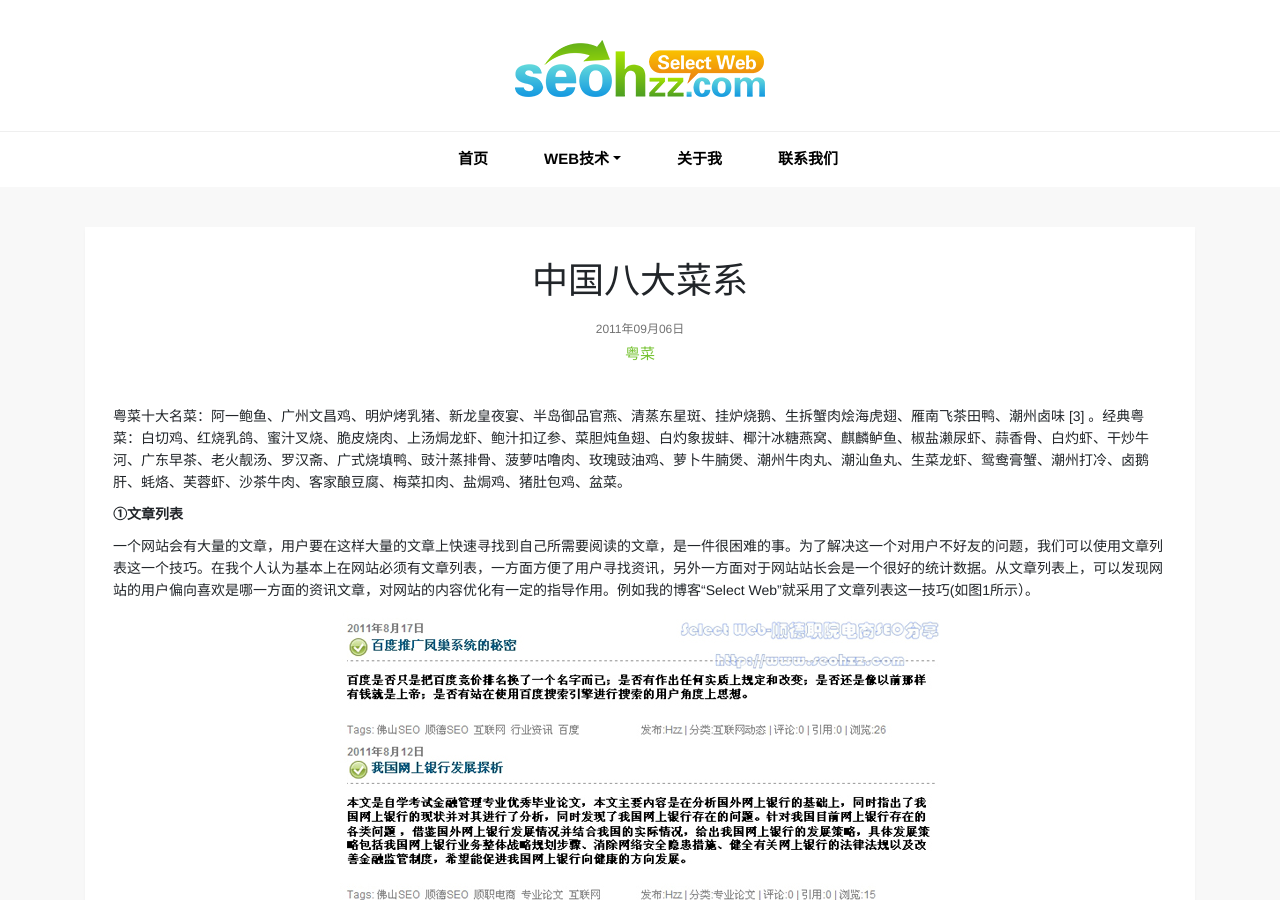
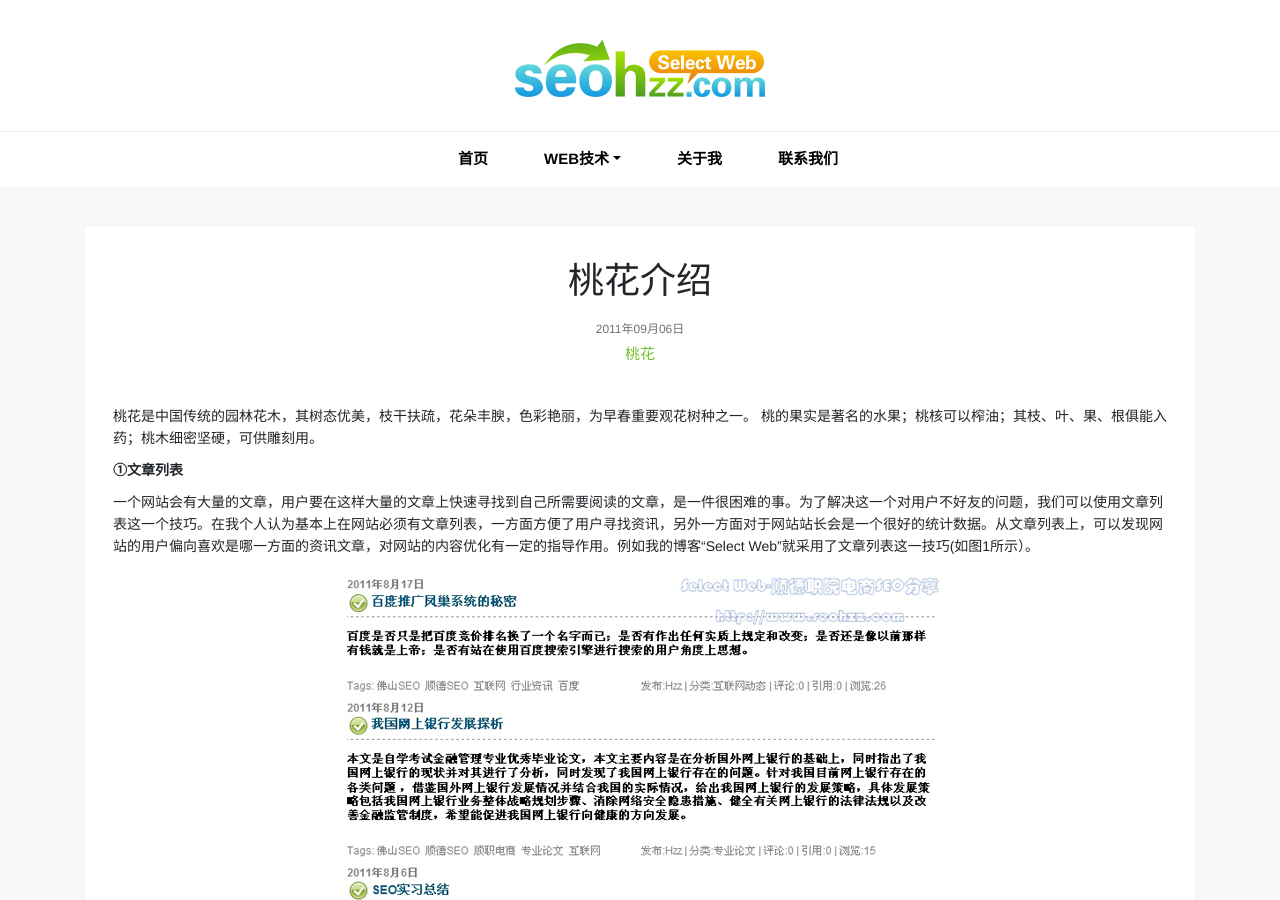
Before and after one commit to sunglite/sunglite.github.io, a Jekyll site: the page built from ueo/_posts/2011-09-06-web-read-skill.html, in a window 1280 px wide and 900 px high. Built offline with Jekyll 4.4.1, drawn with Linux system fonts in a browser that asks for light colours; comment, search, counter and statistics services are not loaded.

Commit message:
Update 2011-09-06-web-read-skill.html

```diff
--- a/ueo/_posts/2011-09-06-web-read-skill.html
+++ b/ueo/_posts/2011-09-06-web-read-skill.html
@@ -3,11 +3,12 @@ layout: article
 permalink: /ueo/web-read-skill.html
 type-en: ueo
 image: web-read-skill
-title: 中国八大菜系
-keywords: 粤菜
-description: 粤菜即广东菜，是中国传统四大菜系、八大菜系之一，发源于岭南。
+title: 桃花介绍
+keywords: 桃花
+description: 桃花原产于中国中部、北部，现已在世界温带国家及地区广泛种植，其繁殖以嫁接为主。
 ---
-<p>粤菜十大名菜：阿一鲍鱼、广州文昌鸡、明炉烤乳猪、新龙皇夜宴、半岛御品官燕、清蒸东星斑、挂炉烧鹅、生拆蟹肉烩海虎翅、雁南飞茶田鸭、潮州卤味 [3]  。经典粤菜：白切鸡、红烧乳鸽、蜜汁叉烧、脆皮烧肉、上汤焗龙虾、鲍汁扣辽参、菜胆炖鱼翅、白灼象拔蚌、椰汁冰糖燕窝、麒麟鲈鱼、椒盐濑尿虾、蒜香骨、白灼虾、干炒牛河、广东早茶、老火靓汤、罗汉斋、广式烧填鸭、豉汁蒸排骨、菠萝咕噜肉、玫瑰豉油鸡、萝卜牛腩煲、潮州牛肉丸、潮汕鱼丸、生菜龙虾、鸳鸯膏蟹、潮州打冷、卤鹅肝、蚝烙、芙蓉虾、沙茶牛肉、客家酿豆腐、梅菜扣肉、盐焗鸡、猪肚包鸡、盆菜。</p>
+<p>桃花是中国传统的园林花木，其树态优美，枝干扶疏，花朵丰腴，色彩艳丽，为早春重要观花树种之一。
+桃的果实是著名的水果；桃核可以榨油；其枝、叶、果、根俱能入药；桃木细密坚硬，可供雕刻用。</p>
 <p><b>①文章列表</b></p>
 <p>一个网站会有大量的文章，用户要在这样大量的文章上快速寻找到自己所需要阅读的文章，是一件很困难的事。为了解决这一个对用户不好友的问题，我们可以使用文章列表这一个技巧。在我个人认为基本上在网站必须有文章列表，一方面方便了用户寻找资讯，另外一方面对于网站站长会是一个很好的统计数据。从文章列表上，可以发现网站的用户偏向喜欢是哪一方面的资讯文章，对网站的内容优化有一定的指导作用。例如我的博客&ldquo;Select Web&rdquo;就采用了文章列表这一技巧(如图1所示）。</p>
 <p align="center"><img class="img-fluid" alt="Select Web文章列表" src="{{ site.url }}/images/ueo/web-read-skill-1.jpg"></p>
```
